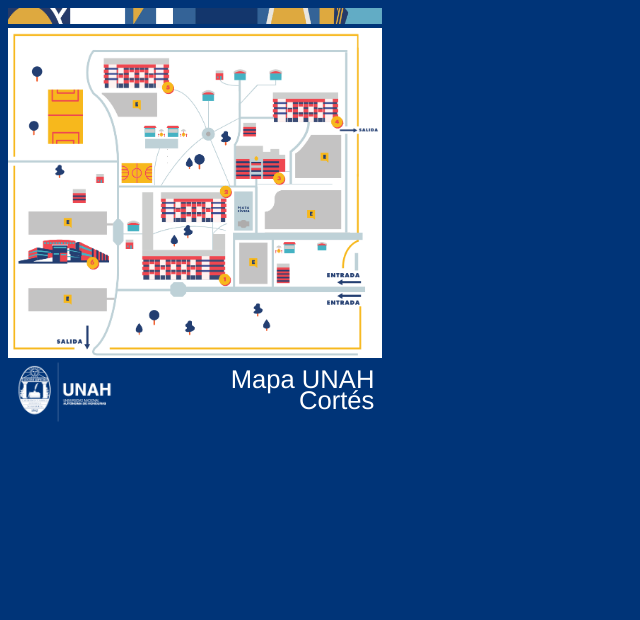
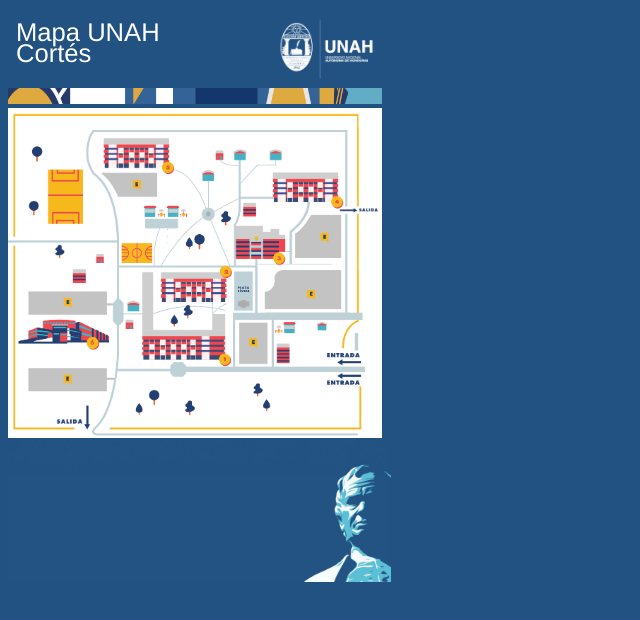
Before and after one commit to carlosegueda/mapa-interactivo-unah-cortes, a React (Vite) app in the folder mapa-unahvs/: page / in a window 1280 px wide. Shown: the top 620 px of the page, without its empty margins (0-640 px from the left). Built offline with nearby package versions, Linux system fonts and the light colour scheme; the HTML template or start-up script is replaced by a standard one; a web font is replaced by a local one.

Commit message:
mejoras en interfaz

```diff
--- a/mapa-unahvs/src/App.jsx
+++ b/mapa-unahvs/src/App.jsx
@@ -203,7 +203,14 @@
 
   return (
     <>
-    <div className="head"> <img src="banda.png"/></div>
+      <div className="foot">
+        {" "}
+        <p>Mapa UNAH Cortés</p> <img src="unahlogo.png" />
+      </div>
+      <div className="head">
+        {" "}
+        <img src="banda.png" />
+      </div>
       <div className="map-wrapper" ref={containerRef}>
         <div className="map-container">
           <img src="/campus.png" alt="Campus" className="map-image" />
@@ -248,7 +255,6 @@
                 : `calc(${spot.left} - 77px)`, // izquierda (300px ancho + 10px margen)
             };
 
-
             return (
               <div className="info-panel-floating" style={panelStyle}>
                 <p className="titulo">{spot.title}</p>
@@ -257,8 +263,7 @@
             );
           })()}
       </div>
-
-      <div className="foot"><img src="unahlogo.png"/> <p>Mapa UNAH Cortés</p></div>
+      <img className="bosco" src="bosco.png" />
     </>
   );
 }
--- a/mapa-unahvs/src/map.css
+++ b/mapa-unahvs/src/map.css
@@ -1,5 +1,5 @@
 body {
-  background-color: #003478;
+  background-color: #225282;
   justify-content: center;
   align-items: center;
   font-family: "Helvetica Neue", sans-serif;
@@ -69,8 +69,9 @@
 
 .foot {
   display: flex;
-  padding: 0.1rem 0.5rem 0 0.5rem;
-  gap: 4rem
+  padding: 0.5rem;
+  gap: 4rem;
+  z-index: 0;
 }
 
 
@@ -80,9 +81,18 @@
 
 .foot p{
   font-size: 1.6rem;
-  text-align: end;
+  text-align: start;
   color: white;
   font-family: "Helvetica Neue", sans-serif;
   line-height: 1.3rem;
-  margin: 0.6rem 0 0 0;
+  margin: 0;
+  margin-top: 0.4rem;
+  font-weight: 500;
 }
+
+.bosco{
+  position: absolute;
+  z-index: -1;
+  top: auto;
+  height: 9rem;
+}
```
Also changed, not shown: mapa-unahvs/public/bosco.png (added), mapa-unahvs/public/footer-b.jpg (added).
